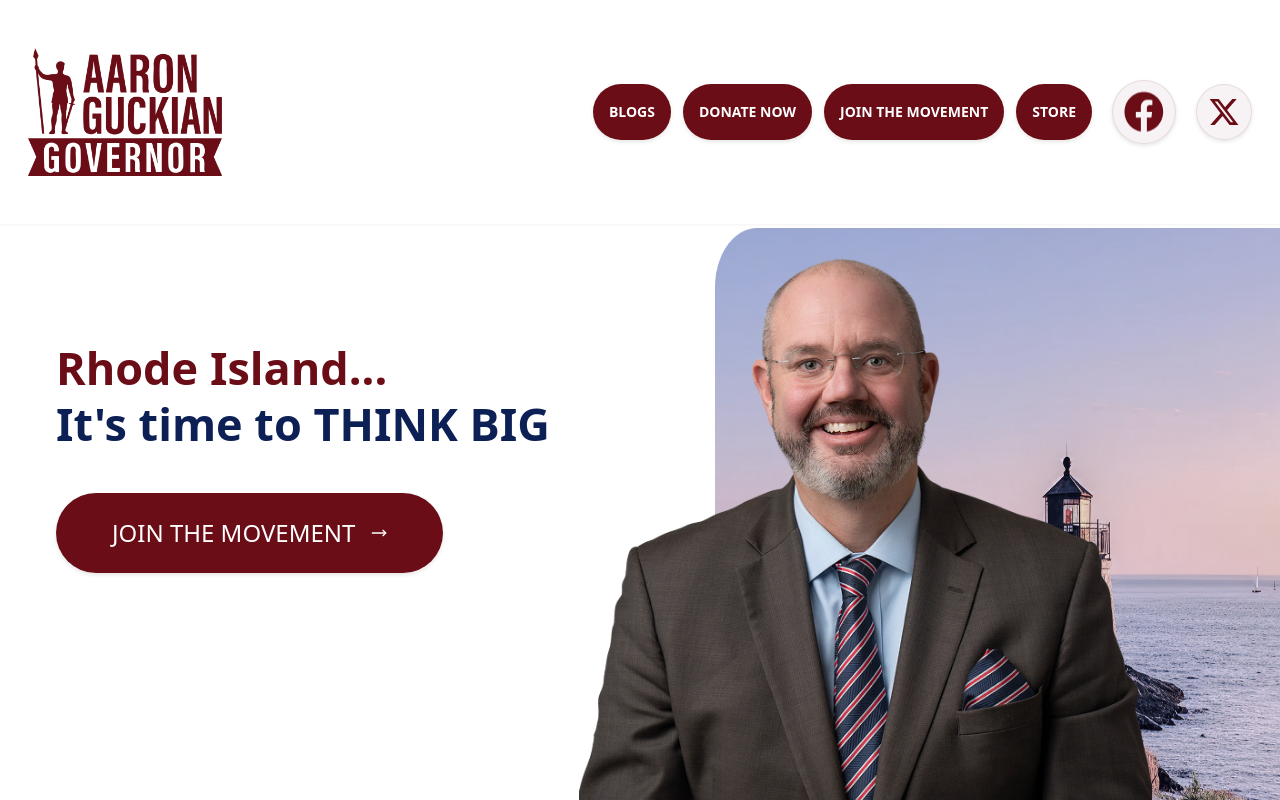
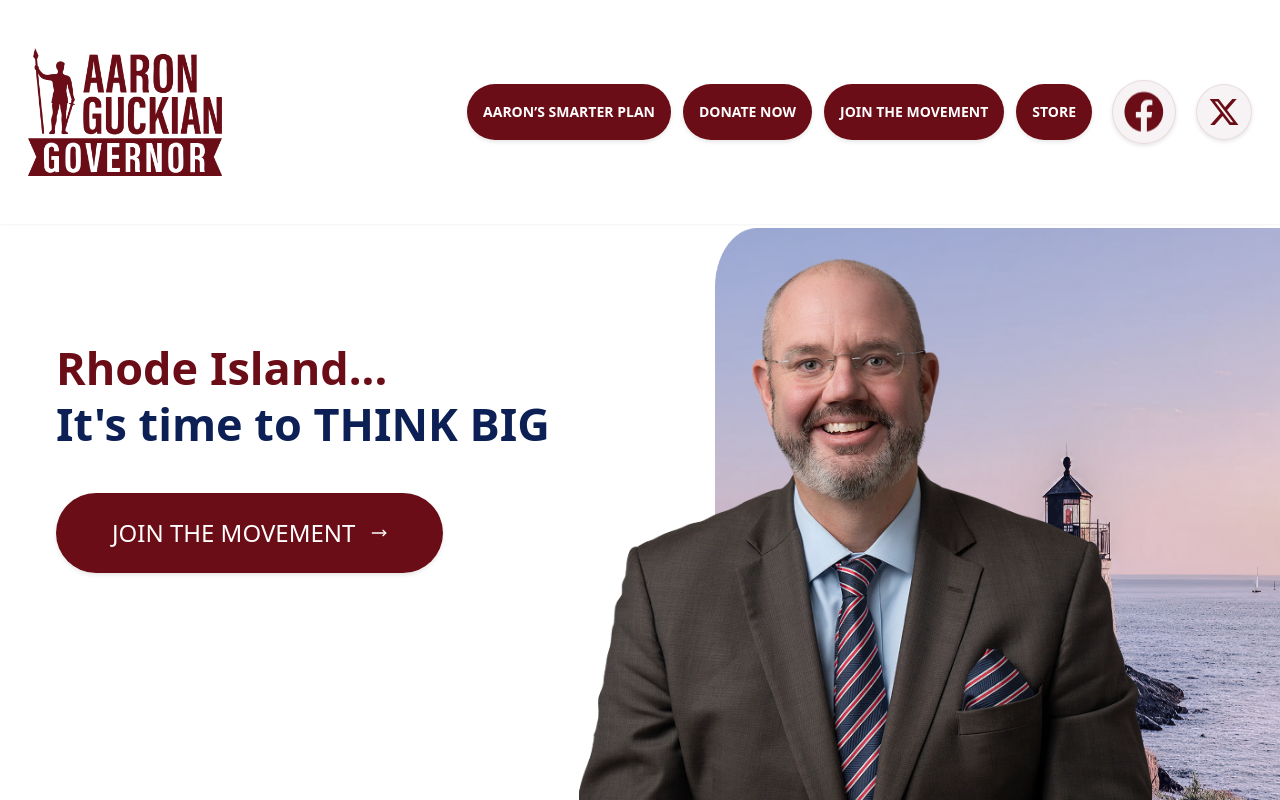
Before and after one commit to palnesto/arron-guckian-nov-25, a React (Vite) app: page / in a window 1280 px wide. Shown: the top 800 px of the page. Built offline with nearby package versions, Linux system fonts and the light colour scheme; no server answers; a web font is replaced by a local one.

Commit message:
remove img and update blog

```diff
--- a/src/components/common/Navbar.tsx
+++ b/src/components/common/Navbar.tsx
@@ -58,9 +58,9 @@ export function Navbar() {
           <CommonButton
             showArrow={false}
             onClick={() => navigate("/blogs")}
-            className="w-full px-3 xl:px-4 py-5 xl:py-7 text-sm 2xl:text-lg"
+            className="w-full px-3 xl:px-4 py-5 xl:py-7 text-sm 2xl:text-lg uppercase"
           >
-            BLOGS
+            Aaron’s Smarter Plan
           </CommonButton>
 
           <a
@@ -202,9 +202,9 @@ export function Navbar() {
                 navigate("/blogs");
                 setOpen(false);
               }}
-              className="w-full py-3 font-semibold"
+              className="w-full py-3 font-semibold uppercase"
             >
-              BLOGS
+              Aaron’s Smarter Plan
             </CommonButton>
             <a
               href={donateHref}
--- a/src/pages/blogs.tsx
+++ b/src/pages/blogs.tsx
@@ -1,7 +1,5 @@
 import { motion } from "framer-motion";
-import { CommonButton } from "../components/common/CommonButton";
 import { ArrowLeft } from "lucide-react";
-import bottom from "../assets/newera.png";
 import blog from "@/assets/blog.png";
 const fadeUp = {
   hidden: { opacity: 0, y: 14 },
@@ -214,18 +212,6 @@ export default function ArticleUIExact() {
             <p>That&apos;s not leadership. That&apos;s a warning sign.</p>
           </div>
         </div>
-
-        <motion.div
-          variants={fadeUp}
-          transition={{ duration: 0.5, delay: 0.02 }}
-          className="overflow-hidden rounded-xl h-80 md:h-[30rem]"
-        >
-          <img
-            src={bottom}
-            alt="Rhode Island"
-            className="w-full h-full object-cover object-top"
-          />
-        </motion.div>
       </motion.div>
 
       <motion.div
```
